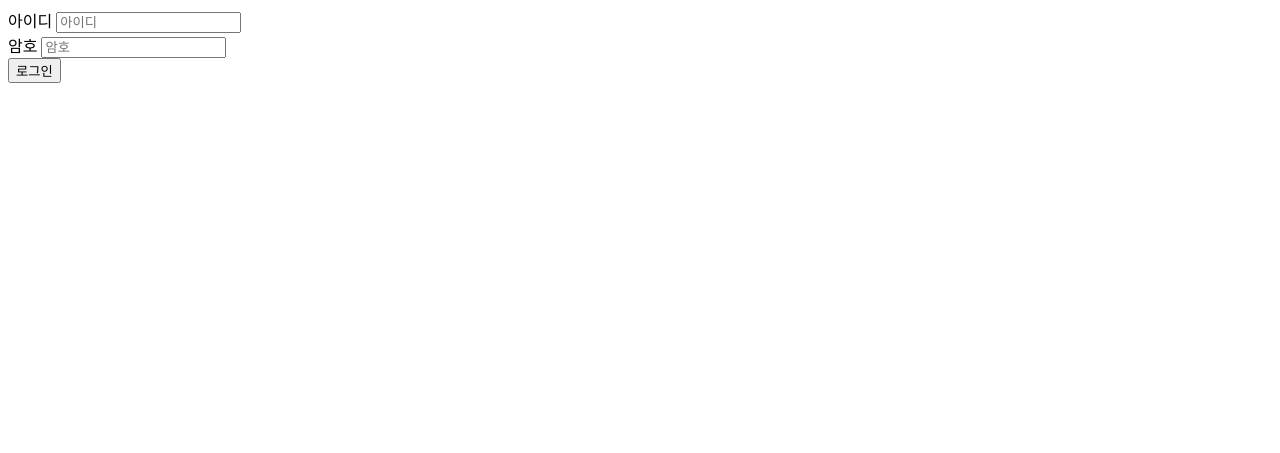
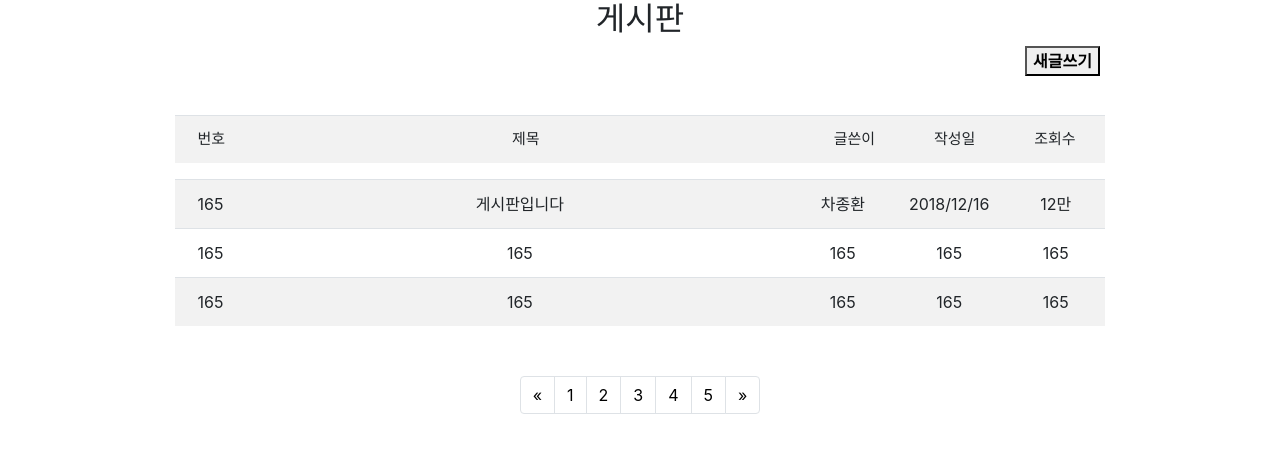
Before and after one commit to kchulpan/teamproject, a Java web app: template webapp/WEB-INF/views/login/index.jsp in a window 1280 px wide. Shown: the top 453 px of the page. Run offline with Spring Boot 4, a stand-in JSP engine, Linux system fonts and the light colour scheme; the template is opened without the code that fills it, so the values that code supplies are empty; the project's own start-up code is not run, and a stand-in starts its controllers and pages.

Commit message:
종환index 페이지추가

```diff
--- a/webapp/WEB-INF/views/login/index.jsp
+++ b/webapp/WEB-INF/views/login/index.jsp
@@ -1,25 +1,161 @@
-<%@ page language="java" contentType="text/html; charset=UTF-8"
-    pageEncoding="UTF-8"%>
-<!DOCTYPE html>
+<!DOCTYPE html PUBLIC "-//W3C//DTD HTML 4.01 Transitional//EN" "http://www.w3.org/TR/html4/loose.dtd">
 <html>
 <head>
 <meta http-equiv="Content-Type" content="text/html; charset=UTF-8">
-<title>로그인</title>
+<title>일정관리</title>
+ <link rel="stylesheet" href="https://stackpath.bootstrapcdn.com/bootstrap/4.1.3/css/bootstrap.min.css" integrity="sha384-MCw98/SFnGE8fJT3GXwEOngsV7Zt27NXFoaoApmYm81iuXoPkFOJwJ8ERdknLPMO" crossorigin="anonymous">
+
+ <style>
+			a:hover {
+				font-weight: bold;
+				text-decoration: none;
+
+
+
+
+			}
+
+
+		.pont{
+		   font-size:15px;
+			font-family:wide;
+
+
+
+
+		}
+
+
+
+
+
+
+		</style>
+
+
 </head>
+
+
 <body>
-	<form action="/LoginProcess" method="POST">
-		<div>
-			<label for="userid">아이디</label>
-			<input type="text" name="userid" id="userid" placeholder="아이디"/>
-		</div>
-		<div>
-			<label for="userpass">암호</label>
-			<input type="text" name="userpass" id="userpass" placeholder="암호"/>
-		</div>
-		<div>
-			<input type="submit" value="로그인"/>
-		</div>
-	</form>
+
+  <div div class="container col-md-9">
+
+
+  <div style="text-align: center;">
+  <caption><h2>게시판</h2></caption>
+  </div>
+
+
+<div>
+
+ <!-- <div style="text-align: right; margin: 0px 5px 15px 0px;">  -->
+<!-- <select style="float:left" > -->
+	   <!-- <option>1월</option> -->
+	   <!-- <option>2월</option> -->
+	   <!-- <option>3월</option> -->
+	   <!-- <option>4월</option> -->
+	   <!-- <option>5월</option> -->
+	   <!-- <option>6월</option> -->
+	   <!-- <option>7월</option> -->
+	   <!-- <option>8월</option> -->
+	   <!-- <option>9월</option> -->
+	   <!-- <option>10월</option> -->
+	   <!-- <option>11월</option> -->
+	   <!-- <option>12월</option> -->
+	<!-- </select> -->
+     <!-- </div> -->
+
+
+	 <div style="text-align: right; margin: 0px 5px 15px 0px;">
+	 <button style="font-weight: bold;">새글쓰기</button>
+     </div>
+
+  </div>
+
+ <table class="table table-striped">
+
+	<tr class="pont">
+	  <td width="65" align="center">번호</td>
+	  <td width="500" align="center">제목</td>
+	  <td width="90" align="center">글쓴이</td>
+	  <td width="90" align="center">작성일</td>
+	  <td width="90" align="center">조회수</td>
+	</tr>
+	</br>
+
+	</table>
+
+
+	   <table class="table table-striped">
+
+	   <tr>
+		 <td width="65" align="center"><span class="date">165</span></td>
+		 <td width="500" align="center"><span class="date">게시판입니다</span></td>
+		 <td width="90" align="center"><span class="date">차종환</span></td>
+		 <td width="90" align="center"><span class="date">2018/12/16</span></td>
+		 <td width="90" align="center"><span class="date">12만</span></td>
+
+	   </tr>
+
+
+	   <tr>
+		 <td width="65" align="center"><span class="date">165</span></td>
+		 <td width="500" align="center"><span class="date">165</span></td>
+		 <td width="90" align="center"><span class="date">165</span></td>
+		 <td width="90" align="center"><span class="date">165</span></td>
+		 <td width="90" align="center"><span class="date">165</span></td>
+
+	   </tr>
+
+	    <tr>
+		 <td width="65" align="center"><span class="date">165</span></td>
+		 <td width="500" align="center"><span class="date">165</span></td>
+		 <td width="90" align="center"><span class="date">165</span></td>
+		 <td width="90" align="center"><span class="date">165</span></td>
+		 <td width="90" align="center"><span class="date">165</span></td>
+
+	   </tr>
+
+     </table>
+
+
+   <nav aria-label="Page navigation example">
+				<ul class="pagination justify-content-center" style="margin-top: 50px;">
+					<li class="page-item">
+				        <a class="page-link" href="#" aria-label="Previous" style="color: black;">
+				        	<span aria-hidden="true">&laquo;</span>
+				        	<span class="sr-only">Previous</span>
+				        </a>
+				    </li>
+				    <li class="page-item"><a class="page-link" href="#" style="color: black;">1</a></li>
+				    <li class="page-item"><a class="page-link" href="#" style="color: black;">2</a></li>
+				    <li class="page-item"><a class="page-link" href="#" style="color: black;">3</a></li>
+				    <li class="page-item"><a class="page-link" href="#" style="color: black;">4</a></li>
+				    <li class="page-item"><a class="page-link" href="#" style="color: black;">5</a></li>
+				    <li class="page-item">
+				        <a class="page-link" href="#" aria-label="Next" style="color: black;">
+				        	<span aria-hidden="true">&raquo;</span>
+				      		<span class="sr-only">Next</span>
+				        </a>
+				    </li>
+				</ul>
+			</nav>
+
+
+ </div>
+
+
+<script src="https://code.jquery.com/jquery-3.3.1.slim.min.js" integrity="sha384-q8i/X+965DzO0rT7abK41JStQIAqVgRVzpbzo5smXKp4YfRvH+8abtTE1Pi6jizo" crossorigin="anonymous"></script>
+<script src="https://cdnjs.cloudflare.com/ajax/libs/popper.js/1.14.3/umd/popper.min.js" integrity="sha384-ZMP7rVo3mIykV+2+9J3UJ46jBk0WLaUAdn689aCwoqbBJiSnjAK/l8WvCWPIPm49" crossorigin="anonymous"></script>
+<script src="https://stackpath.bootstrapcdn.com/bootstrap/4.1.3/js/bootstrap.min.js" integrity="sha384-ChfqqxuZUCnJSK3+MXmPNIyE6ZbWh2IMqE241rYiqJxyMiZ6OW/JmZQ5stwEULTy" crossorigin="anonymous"></script>
+
+
+
+
+
+
+</body>
+</html>
 
 
 
```
Also changed, not shown: 2 other files.
